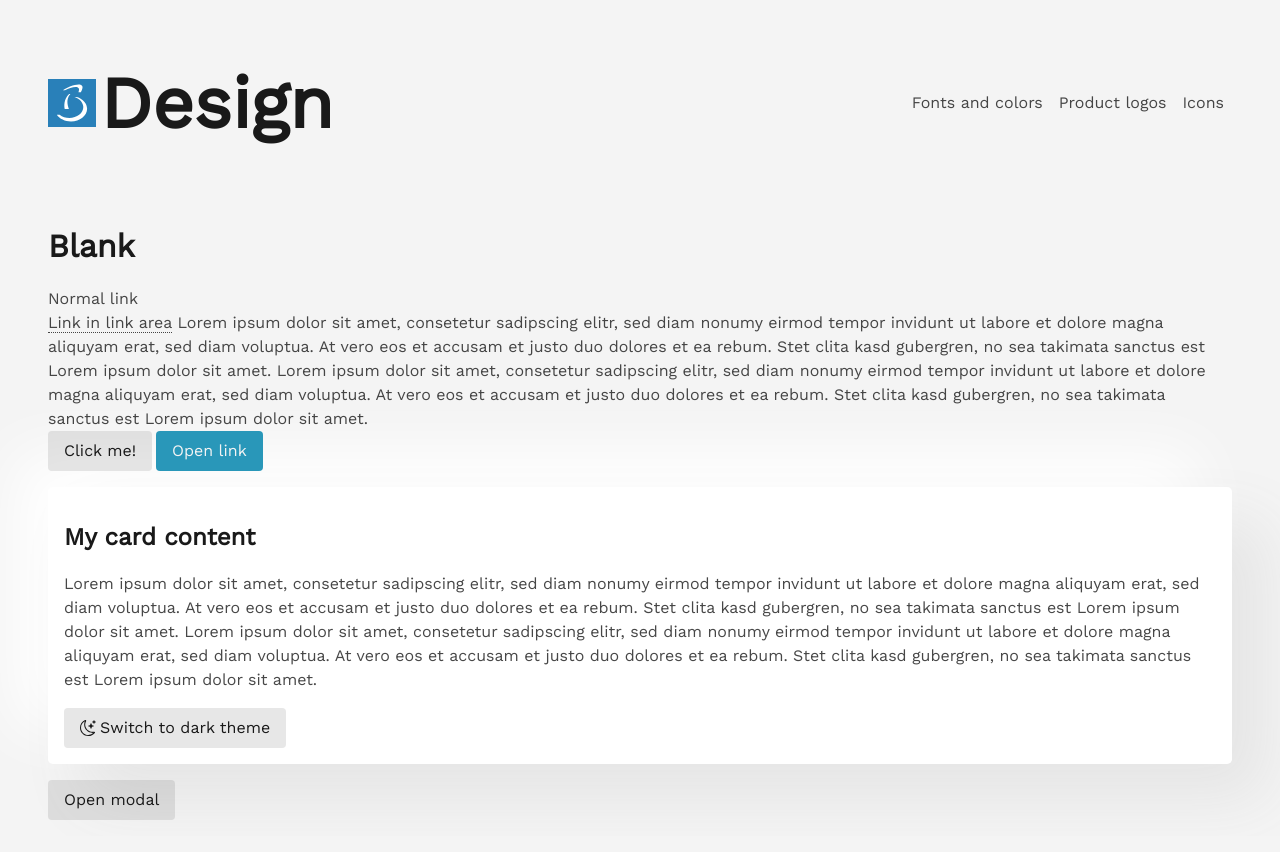
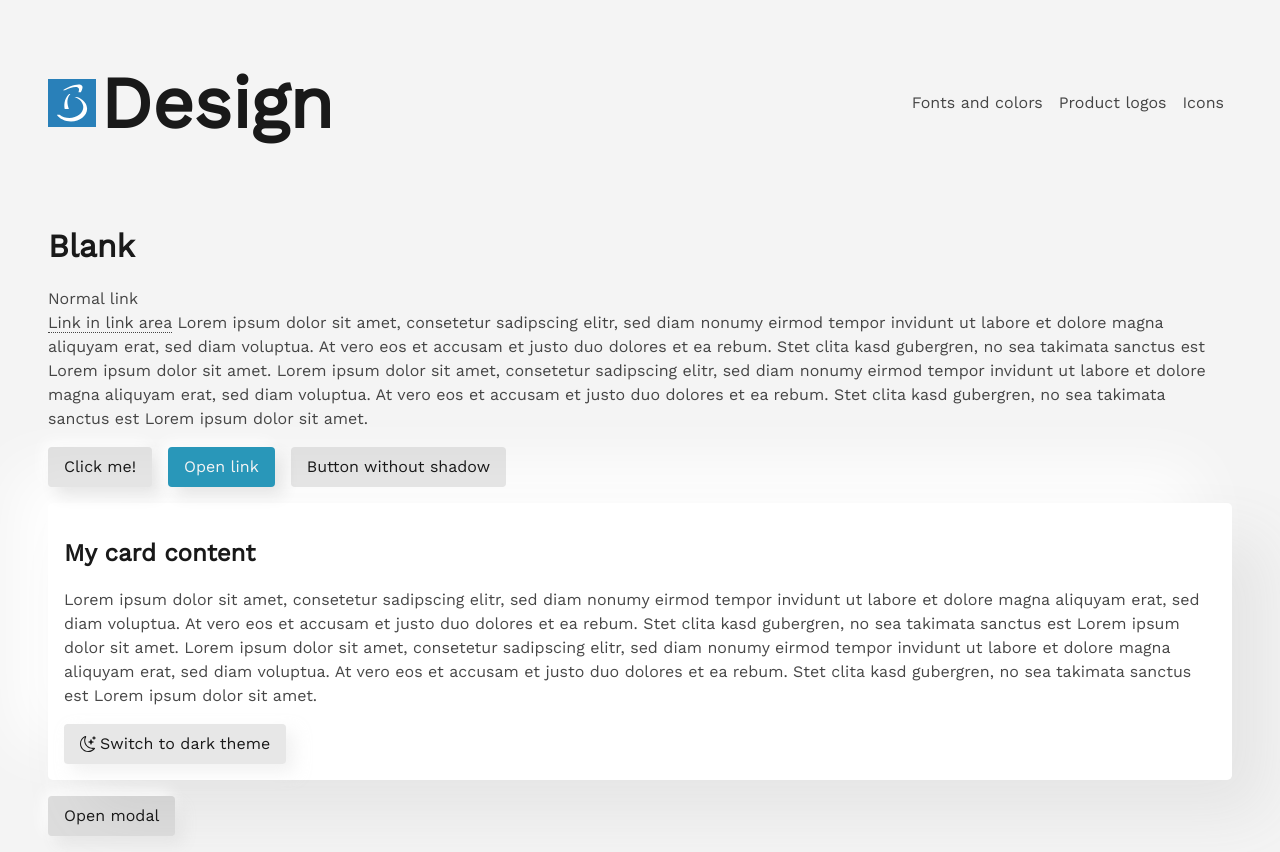
Before and after one commit to bruegmann/blank, a React (Create React App) app: page / in a window 1280 px wide. Built offline with nearby package versions, Linux system fonts and the light colour scheme.

Commit message:
Some shadows

```diff
--- a/src/App.tsx
+++ b/src/App.tsx
@@ -27,12 +27,15 @@ function App() {
 
                 <a href="#">Normal link</a>
 
-                <div className="link-area">
+                <div className="link-area mb-3">
                     <a href="#">Link in link area</a> Lorem ipsum dolor sit amet, consetetur sadipscing elitr, sed diam nonumy eirmod tempor invidunt ut labore et dolore magna aliquyam erat, sed diam voluptua. At vero eos et accusam et justo duo dolores et ea rebum. Stet clita kasd gubergren, no sea takimata sanctus est Lorem ipsum dolor sit amet. Lorem ipsum dolor sit amet, consetetur sadipscing elitr, sed diam nonumy eirmod tempor invidunt ut labore et dolore magna aliquyam erat, sed diam voluptua. At vero eos et accusam et justo duo dolores et ea rebum. Stet clita kasd gubergren, no sea takimata sanctus est Lorem ipsum dolor sit amet.
                 </div>
 
-                <Button className="me-1">Click me!</Button>
-                <AnchorButton primary href="https://google.com" target="_blank" rel="noopener noreferrer">Open link</AnchorButton>
+                <div className="mb-3">
+                    <Button className="me-3">Click me!</Button>
+                    <AnchorButton primary className="me-3" href="https://google.com" target="_blank" rel="noopener noreferrer">Open link</AnchorButton>
+                    <Button shadow={false}>Button without shadow</Button>
+                </div>
 
                 <div className="p-3 my-3 body-bg-stronger neumorphism-shadow rounded-3">
                     <h2>My card content</h2>
--- a/src/components/Button.tsx
+++ b/src/components/Button.tsx
@@ -4,15 +4,26 @@ import { AnchorHTMLAttributes, ButtonHTMLAttributes } from "react";
 export interface ButtonBaseProps {
     className?: string
     primary?: boolean
+    shadow?: boolean | "sm"
+}
+
+const buttonAttrShadow = { primary: undefined, shadow: undefined }
+
+function getButtonClassName(props: ButtonBaseProps) {
+    const { primary, shadow } = props
+
+    return clsx("btn px-3 py-2 rounded", {
+        primary: primary,
+        "neumorphism-shadow-sm": shadow === "sm" || shadow === undefined,
+        "neumorphism-shadow": shadow === true
+    }, props.className)
 }
 
 export interface ButtonProps extends ButtonHTMLAttributes<HTMLButtonElement>, ButtonBaseProps { }
 export function Button(props: ButtonProps) {
-    const { primary } = props
-
     return (
-        <button {...Object.assign({}, props, { primary: undefined }) as unknown as ButtonHTMLAttributes<HTMLButtonElement>}
-            className={clsx("btn px-3 py-2 rounded", { primary: primary }, props.className)}
+        <button {...Object.assign({}, props, buttonAttrShadow) as unknown as ButtonHTMLAttributes<HTMLButtonElement>}
+            className={getButtonClassName(props)}
         >
             {props.children}
         </button>
@@ -22,11 +33,9 @@ export function Button(props: ButtonProps) {
 
 export interface AnchorButtonProps extends AnchorHTMLAttributes<HTMLAnchorElement>, ButtonBaseProps { }
 export function AnchorButton(props: AnchorButtonProps) {
-    const { primary } = props
-
     return (
-        <a {...Object.assign({}, props, { primary: undefined }) as unknown as AnchorHTMLAttributes<HTMLAnchorElement>}
-            className={clsx("btn px-3 py-2 rounded", { primary: primary }, props.className)}
+        <a {...Object.assign({}, props, buttonAttrShadow) as unknown as AnchorHTMLAttributes<HTMLAnchorElement>}
+            className={getButtonClassName(props)}
         >
             {props.children}
         </a>
--- a/src/docs/ExampleModal.tsx
+++ b/src/docs/ExampleModal.tsx
@@ -1,6 +1,7 @@
 import { useState } from "react";
 import { Button } from "../components/Button";
 import Modal from "../components/Modal";
+import { ThemeSwitch } from "./ThemeSwitch";
 
 export interface ExampleModalProps {
 
@@ -12,13 +13,15 @@ export default function ExampleModal({ }: ExampleModalProps) {
 
     return (
         <>
-            <Button onClick={toggle} className="mb-3">Open modal</Button>
+            <Button onClick={toggle} className="mb-3 neumorphism-shadow-sm">Open modal</Button>
             <Modal show={show} toggle={toggle} title="Modal title">
                 <h1>Modal content</h1>
 
                 <p>
                     Lorem ipsum dolor sit amet, consetetur sadipscing elitr, sed diam nonumy eirmod tempor invidunt ut labore et dolore magna aliquyam erat, sed diam voluptua. At vero eos et accusam et justo duo dolores et ea rebum. Stet clita kasd gubergren, no sea takimata sanctus est Lorem ipsum dolor sit amet. Lorem ipsum dolor sit amet, consetetur sadipscing elitr, sed diam nonumy eirmod tempor invidunt ut labore et dolore magna aliquyam erat, sed diam voluptua. At vero eos et accusam et justo duo dolores et ea rebum. Stet clita kasd gubergren, no sea takimata sanctus est Lorem ipsum dolor sit amet.
                 </p>
+
+                <ThemeSwitch />
             </Modal>
         </>
     )
--- a/src/docs/ThemeSwitch.tsx
+++ b/src/docs/ThemeSwitch.tsx
@@ -38,7 +38,7 @@ export function ThemeSwitch() {
     }, [])
 
     return (
-        <Button onClick={toggleTheme} className="d-inline-flex align-items-center">
+        <Button onClick={toggleTheme} className="d-inline-flex align-items-center neumorphism-shadow-sm">
             {theme === "light" ?
                 <>
                     <MoonStars className="me-1" /> {getPhrase("Switch to dark theme")}
--- a/src/styles/_utils.scss
+++ b/src/styles/_utils.scss
@@ -1,9 +1,9 @@
 .neumorphism-shadow {
-    box-shadow: var(--neumorphism-shadow);
+    box-shadow: 35px 35px 63px var(--neumorphism-shadow-color), -35px -35px 63px var(--neumorphism-light-color);
 }
 
 .neumorphism-shadow-sm {
-    box-shadow: var(--neumorphism-shadow-sm);
+    box-shadow: 8px 8px 16px var(--neumorphism-shadow-color), -4px -4px 16px var(--neumorphism-light-color);
 }
 
 .body-bg {
--- a/src/styles/_variables.scss
+++ b/src/styles/_variables.scss
@@ -32,6 +32,10 @@ $font-family-base: -apple-system, BlinkMacSystemFont, "Segoe UI", "Roboto", "Oxy
     --neumorphism-shadow-color: #e5e5e5;
     --neumorphism-light-color: white;
 
+    .body-bg-stronger * {
+        --neumorphism-shadow-color: #{rgba(#e5e5e5, .5)};
+    }
+
     --modal-backdrop-bg: #{rgba(#080c0e,.9)};
     --modal-header-color: white;
 }
@@ -51,6 +55,10 @@ $font-family-base: -apple-system, BlinkMacSystemFont, "Segoe UI", "Roboto", "Oxy
     --neumorphism-shadow-color: #090d0f;
     --neumorphism-light-color: #1f2a32;
 
+    .body-bg-stronger * {
+        --neumorphism-shadow-color: #{rgba(#090d0f, .5)};
+    }
+
     --modal-backdrop-bg: #{rgba(#080c0e,.9)};
     --modal-header-color: white;
 }
@@ -61,9 +69,6 @@ body {
     --primary-normal: #{$primary};
     --secondary-normal: var(--body-bg-stronger);
     --secondary-hover: var(--front-color);
-
-    --neumorphism-shadow: 35px 35px 63px var(--neumorphism-shadow-color), -35px -35px 63px var(--neumorphism-light-color);
-    --neumorphism-shadow-sm: 8px 8px 16px var(--neumorphism-shadow-color), -4px -4px 16px var(--neumorphism-light-color);
 
     @media (prefers-color-scheme: dark) {
         @include dark-theme();
```
